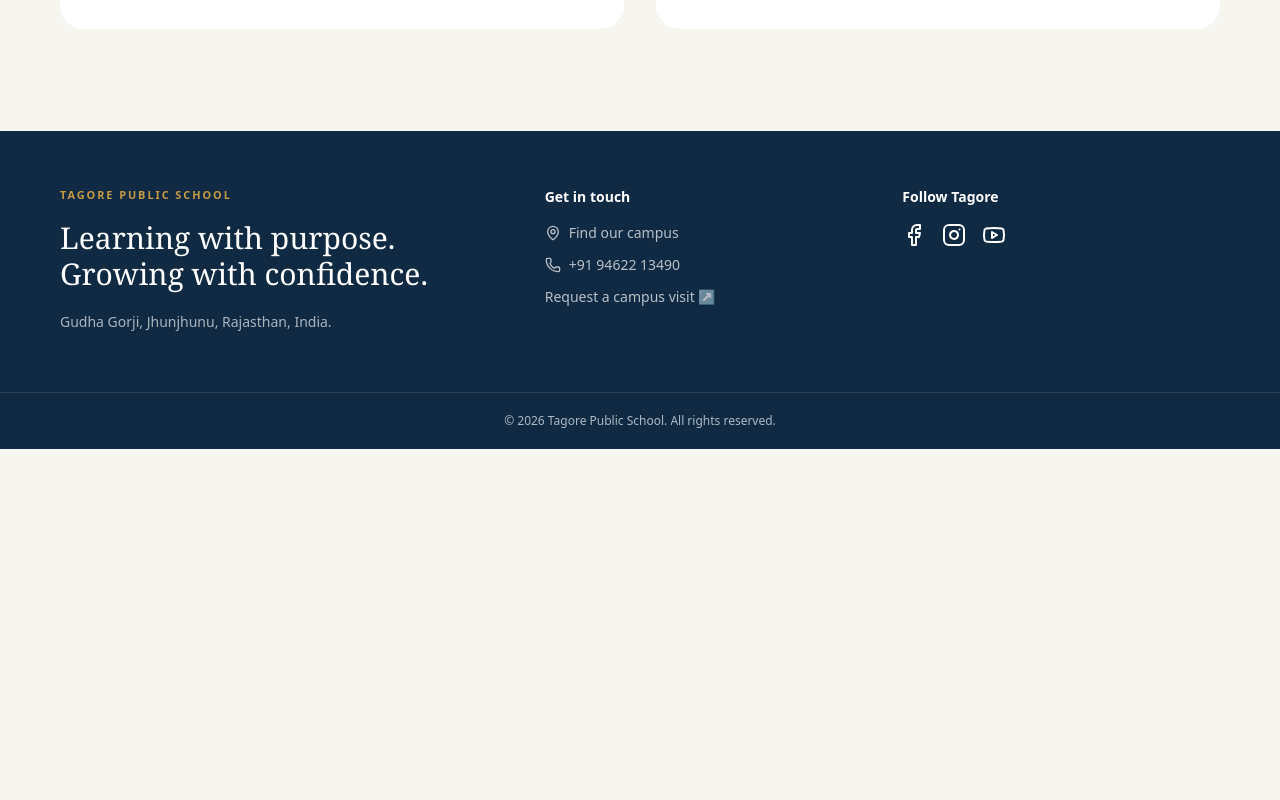
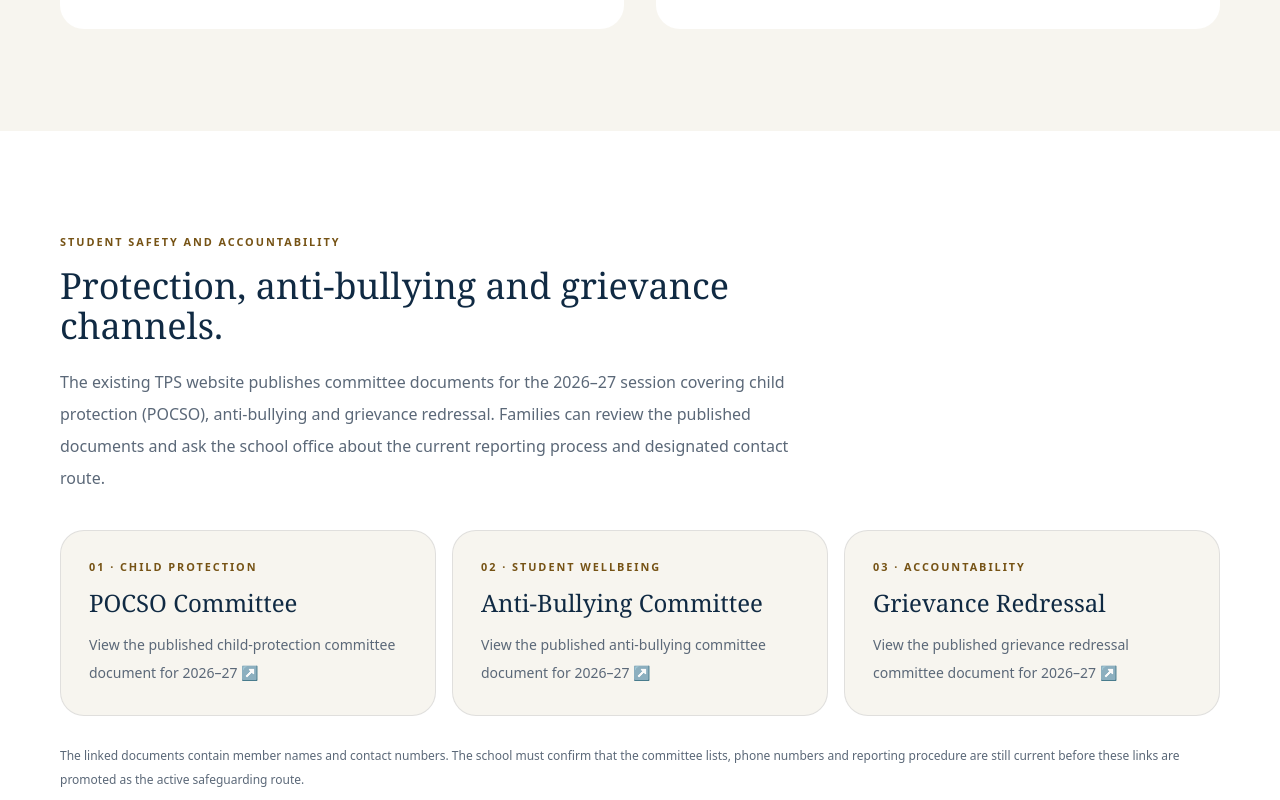
Before and after one commit to 158jeet/tagore-public-school-website, a Next.js app: page /parent-guide in a window 1280 px wide. Shown: the part 1920-2720 px from the top of the page. Before the commit the page ends 2369 px from the top, so only its background shows below. Built offline with nearby package versions, Linux system fonts and the light colour scheme; no server answers.

Commit message:
feat(tps): add source-linked student safety and grievance documents

```diff
--- a/src/app/parent-guide/page.tsx
+++ b/src/app/parent-guide/page.tsx
@@ -40,6 +40,21 @@ export default function ParentGuidePage() {
           </article>
         </div>
       </section>
+      <section className="section-pad bg-white">
+        <div className="container-shell">
+          <div className="max-w-3xl">
+            <p className="eyebrow text-gold">Student safety and accountability</p>
+            <h2 className="mt-4 font-serif text-4xl text-navy">Protection, anti-bullying and grievance channels.</h2>
+            <p className="mt-5 leading-8 text-ink/65">The existing TPS website publishes committee documents for the 2026–27 session covering child protection (POCSO), anti-bullying and grievance redressal. Families can review the published documents and ask the school office about the current reporting process and designated contact route.</p>
+          </div>
+          <div className="mt-9 grid gap-4 md:grid-cols-3">
+            <a href="https://www.tpsgudhagorji.com/wp-content/uploads/2026/06/Child-Protection-Committee-POSCO.pdf" target="_blank" rel="noreferrer" className="rounded-3xl border border-ink/10 bg-cream p-7"><p className="eyebrow text-gold">01 · Child protection</p><h3 className="mt-3 font-serif text-2xl text-navy">POCSO Committee</h3><p className="mt-3 text-sm leading-7 text-ink/60">View the published child-protection committee document for 2026–27 ↗</p></a>
+            <a href="https://www.tpsgudhagorji.com/wp-content/uploads/2026/06/Anti-Bullying-Committee.pdf" target="_blank" rel="noreferrer" className="rounded-3xl border border-ink/10 bg-cream p-7"><p className="eyebrow text-gold">02 · Student wellbeing</p><h3 className="mt-3 font-serif text-2xl text-navy">Anti-Bullying Committee</h3><p className="mt-3 text-sm leading-7 text-ink/60">View the published anti-bullying committee document for 2026–27 ↗</p></a>
+            <a href="https://www.tpsgudhagorji.com/wp-content/uploads/2026/06/Grievance-Redressal-Committee.pdf" target="_blank" rel="noreferrer" className="rounded-3xl border border-ink/10 bg-cream p-7"><p className="eyebrow text-gold">03 · Accountability</p><h3 className="mt-3 font-serif text-2xl text-navy">Grievance Redressal</h3><p className="mt-3 text-sm leading-7 text-ink/60">View the published grievance redressal committee document for 2026–27 ↗</p></a>
+          </div>
+          <p className="mt-7 text-xs leading-6 text-ink/50">The linked documents contain member names and contact numbers. The school must confirm that the committee lists, phone numbers and reporting procedure are still current before these links are promoted as the active safeguarding route.</p>
+        </div>
+      </section>
     </>
   );
 }
```
